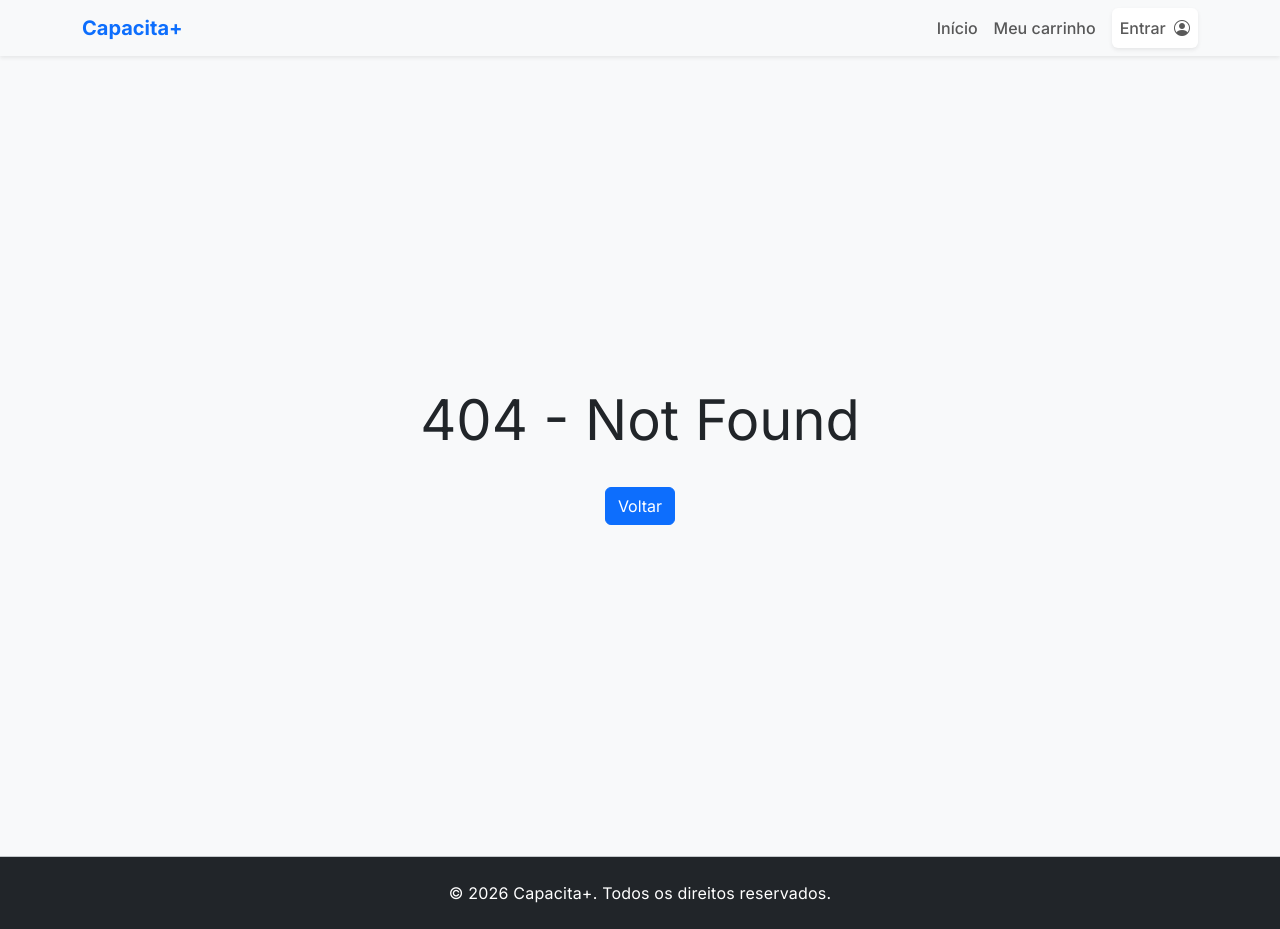
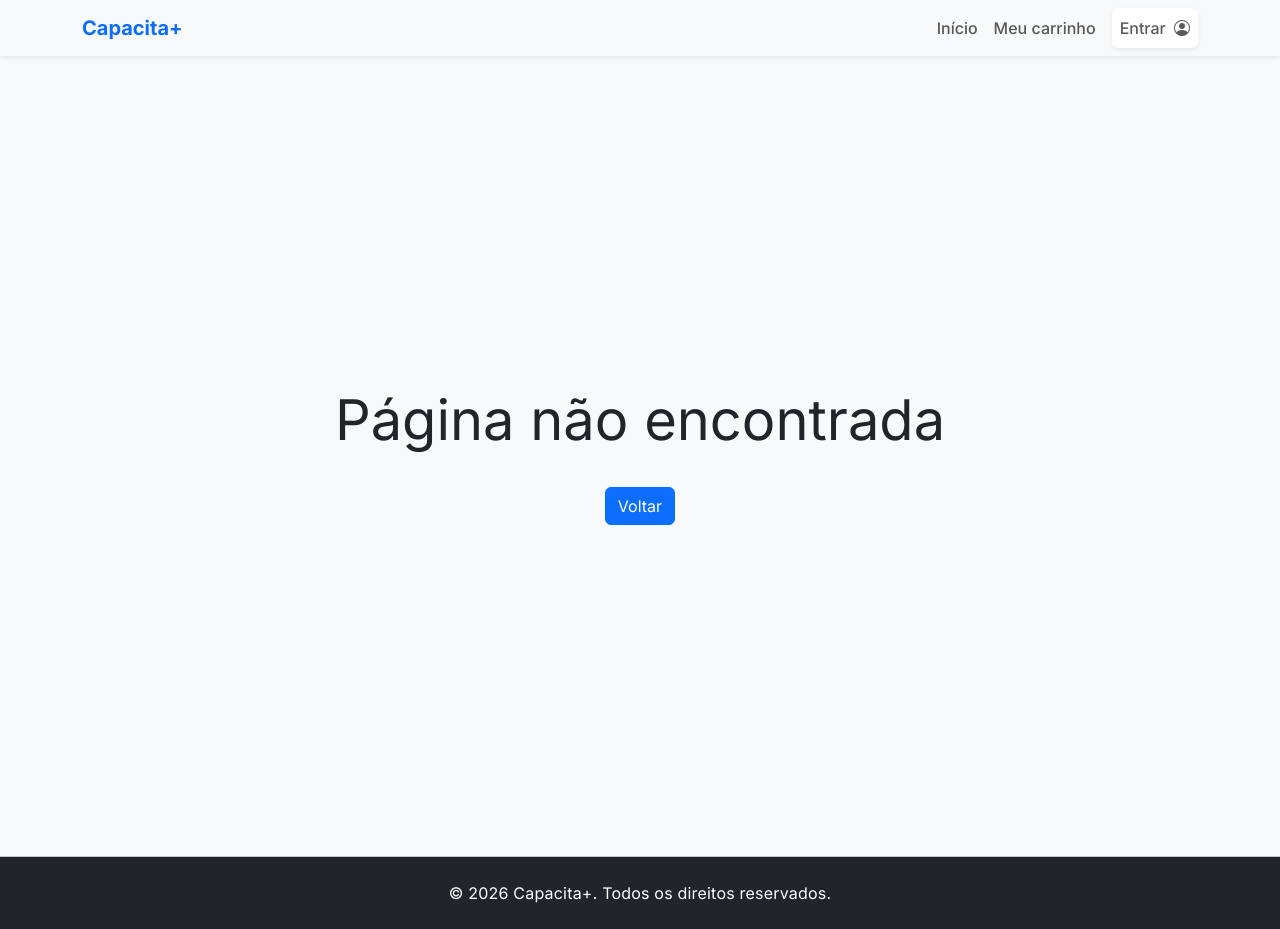
Before and after one commit to HeberFHLemes/capacita-mais, an Angular app in the folder frontend/: page /edicao in a window 1280 px wide. Before the commit this address had no page. Built offline with nearby package versions, Linux system fonts and the light colour scheme.

Commit message:
fix(frontend): correção da frase na página de 404

```diff
--- a/frontend/src/app/shared/pages/not-found-page/not-found-page.html
+++ b/frontend/src/app/shared/pages/not-found-page/not-found-page.html
@@ -1,6 +1,6 @@
 <div  class="bg-light d-flex flex-column justify-content-center align-items-center min-vh-100">
   <div class="text-center">
-    <h1 class="display-4">404 - Not Found</h1>
+    <h1 class="display-4">Página não encontrada</h1>
     <br/>
     <button
       type="button"
```
